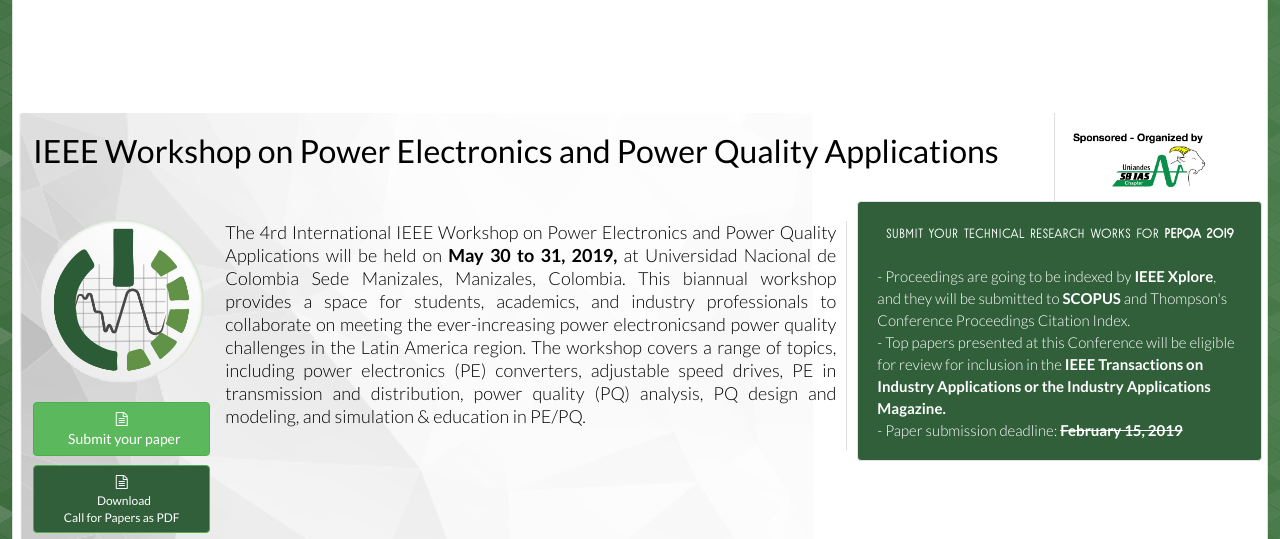
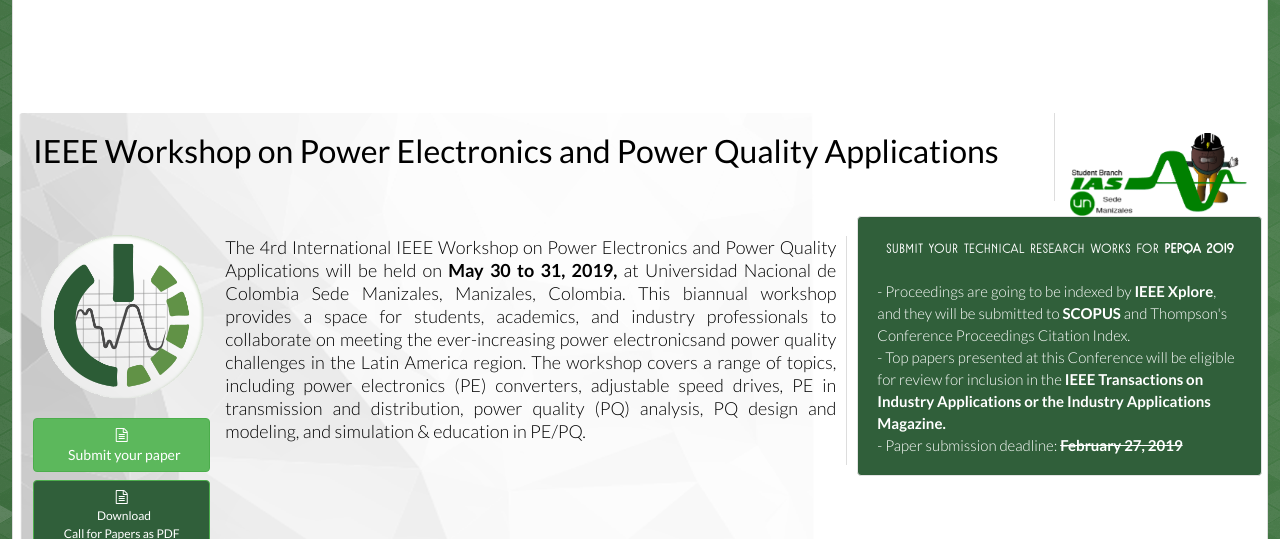
Before and after one commit to jdlugov/web_pepqa_2017, a plain HTML site: page ws_web/pages/callforpapers.html in a window 1280 px wide. Shown: the part 1800-2339 px from the top of the page. Drawn offline with nearby package versions, Linux system fonts and the light colour scheme; some packages are replaced by stand-ins of ours.

Commit message:
Update
Actualizo fecha de deadlines, imagen de IAS

```diff
--- a/ws_web/pages/callforpapers.html
+++ b/ws_web/pages/callforpapers.html
@@ -85,7 +85,7 @@
     <div class="col-md-3">
         <div class="well" style="background-color:#213321;color:#fff;">
              <strong>Deadline extension:</strong><br> In order to extend the opportunity to numerous authors who asked for additional time to finish the manuscript.<br>
-                  <strong>Paper submission deadline: </strong><br>  <u>May 30-31, 2019.</u>
+                  <strong>Paper submission deadline: </strong><br>  <u>Feb 27, 2019.</u>
              </div>
     </div>
 
--- a/ws_web/src/Call4Papers.html
+++ b/ws_web/src/Call4Papers.html
@@ -11,7 +11,7 @@
                 </a>
             </center>
             <ul class="list-group" style="width:380px;height:176">
-            <li class="list-group-item"><strong>Paper submission deadline</strong>: February 15, 2019.</li>
+            <li class="list-group-item"><strong>Paper submission deadline</strong>: February 27, 2019.</li>
             <li class="list-group-item"><strong>Acceptance notification</strong>: April 1, 2019</li>
             <li class="list-group-item"><strong>Camera -ready</strong>: April 28, 2019</li>
             <li class="list-group-item"><strong>Conference</strong>: May 30 – May 31, 2019</li>
--- a/ws_web/src/Info.html
+++ b/ws_web/src/Info.html
@@ -18,7 +18,7 @@
                     </div>
 
                     <div class="item">
-                    <img src="/images/Sponsors/T3.png">
+                    <img src="/images/Sponsors/T7.png">
                     </div>
 
                     <div class="item">
@@ -31,6 +31,10 @@
 
                         <div class="item">
                     <img src="/images/Sponsors/T6.png">
+                    </div>
+
+                         <div class="item">
+                    <img src="/images/Sponsors/T3.png">
                     </div>
 
                     </div>
@@ -81,7 +85,7 @@
                 <div class="BoxTitle"><center>Submit your technical research works for <strong>PEPQA 2019</strong></center></div> <br>
                 - Proceedings are going to be indexed by <strong>IEEE Xplore</strong>, and they will be submitted to <strong>SCOPUS</strong> and Thompson's Conference Proceedings Citation Index. <br>
                 - Top papers presented at this Conference will be eligible for review for inclusion in the <strong>IEEE Transactions on Industry Applications or the Industry Applications Magazine.</strong> <br>
-                - Paper submission deadline: <strong><strike>February 15, 2019</strike></strong><br>
+                - Paper submission deadline: <strong><strike>February 27, 2019</strike></strong><br>
 
             </div>
 
```
Also changed, not shown: ws_web/index.html (+1 -1 lines), ws_web/images/Sponsors/T7.png (added).
